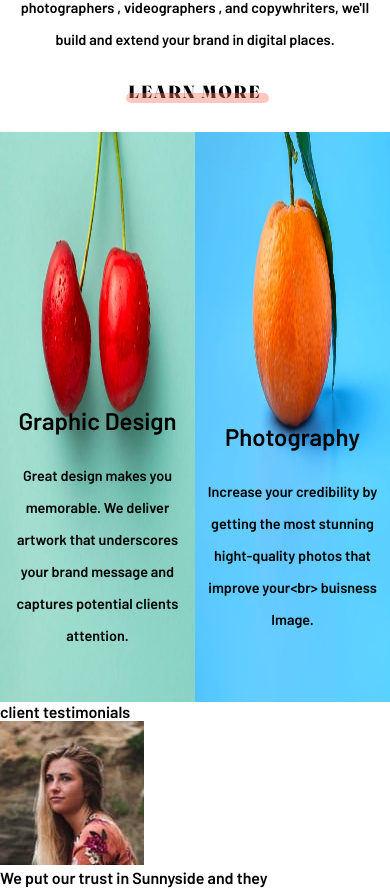
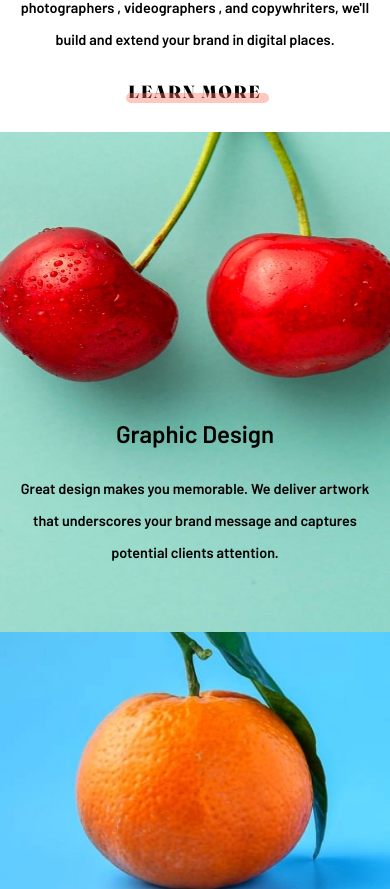
Before and after one commit to MATHieu0320/Projet-React-1-, a React (Vite) app in the folder vite-project/: page / in a window 390 px wide. Shown: the part 1694-2583 px from the top of the page. Built offline with nearby package versions, Linux system fonts and the light colour scheme.

Commit message:
img-responsive

```diff
--- a/vite-project/components/TextComponant/Text.jsx
+++ b/vite-project/components/TextComponant/Text.jsx
@@ -15,7 +15,11 @@ export const Text = ({ Titre, Paragraphe, img, className, id, imgmobile }) => {
       <div className="flex-img">
         <picture>
           <source media="(min-width: 1200px)" srcSet={img} />
-          <source media="(max-width: 800px)" srcSet={imgmobile} />
+          <source
+            media="(max-width: 800px)"
+            srcSet={imgmobile}
+            height={"500px"}
+          />
           <img src={img} alt="Flowers" />
         </picture>
       </div>
--- a/vite-project/styles/composantscss/__main.scss
+++ b/vite-project/styles/composantscss/__main.scss
@@ -76,7 +76,6 @@ main {
     display: grid;
     grid-template-columns: 50% 50%;
 
-    height: 570px;
     .MainTexte1,
     .MainTexte2 {
       padding-top: 250px;
@@ -86,6 +85,7 @@ main {
       align-items: center;
     }
     .MainTexte1 {
+      height: 650px;
       background: url(../../Images/desktop/image-graphic-design.jpg)
         center/cover;
       width: 100%;
@@ -93,6 +93,7 @@ main {
       background-size: 100% 100%;
     }
     .MainTexte2 {
+      height: 650px;
       background: url(../../Images/desktop/image-photography.jpg) center/cover;
       background-size: 100% 100%;
       width: 100%;
@@ -106,7 +107,11 @@ main {
       text-align: center;
     }
   }
-
+  @media screen and (max-width: 1600px) {
+    .grid-3 .MainTexte2,
+    .grid-3 .MainTexte1 {
+      height: 500px;
+    }
     @media screen and (max-width: 1000px) {
       h2 {
         font-size: 2.1rem;
@@ -131,5 +136,22 @@ main {
       .flex-img {
         width: auto;
       }
+      .grid-3 {
+        display: block;
+      }
+
+      @media screen and (max-width: 700px) {
+        .grid-3 .MainTexte1 {
+          background: url(../../Images/mobile/image-graphic-design.jpg)
+            center/cover;
+          background-size: 100% 100%;
+        }
+
+        .grid-3 .MainTexte2 {
+          background: url(../../Images/file.jpg) center/cover;
+          background-size: 100% 100%;
         }
       }
+    }
+  }
+}
--- /dev/null
+++ b/vite-project/styles/composantscss/__section1.scss
@@ -0,0 +1,3 @@
+// .section1 {
+//   margin-top: 120%;
+// }
--- a/vite-project/styles/index.scss
+++ b/vite-project/styles/index.scss
@@ -1,3 +1,4 @@
 @import "./settings.scss";
 @import "./composantscss/_header";
 @import "./composantscss/_main";
+@import "./composantscss/_section1";
```
Also changed, not shown: vite-project/Images/file.jpg (added). Lines whose indentation alone changed are shown as unchanged.
